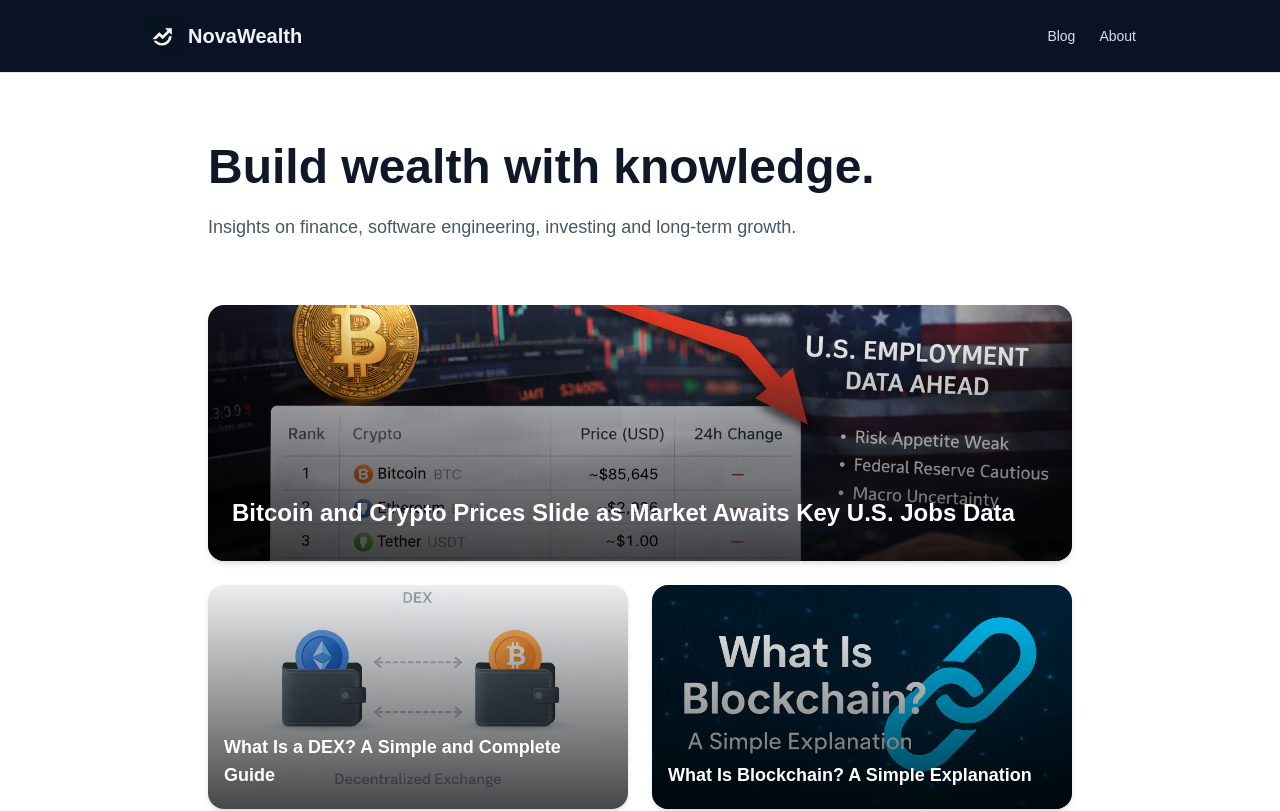
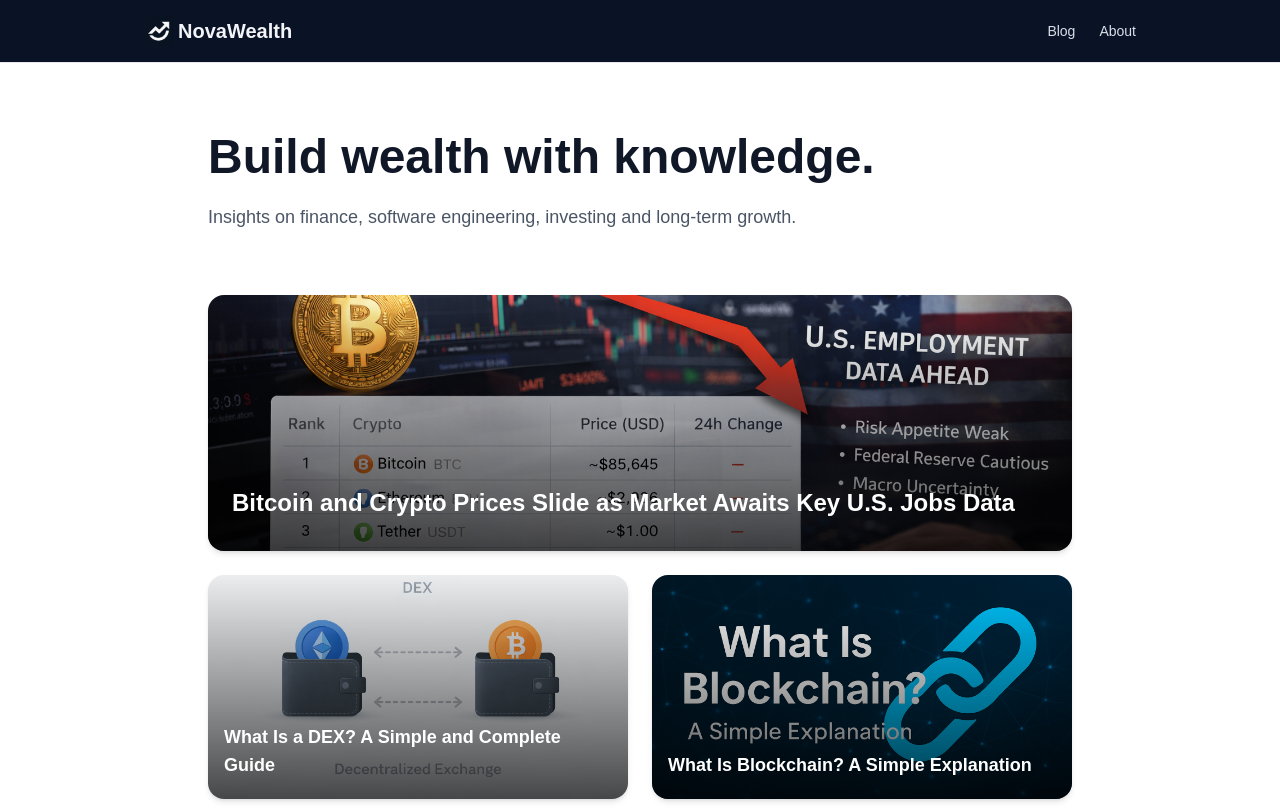
Before and after one commit to StephanieGuimaraes/NovaWealth-Frontend, a Next.js app: page / in a window 1280 px wide. Shown: the top 811 px of the page. Built offline with nearby package versions, Linux system fonts and the light colour scheme.

Commit message:
fix new logo

```diff
--- a/components/Header.tsx
+++ b/components/Header.tsx
@@ -10,8 +10,8 @@ export default function Header() {
           <Image
             src="/IconLogo.png"
             alt="NovaWealth logo"
-            width={40}
-            height={40}
+            width={30}
+            height={30}
           />
           <span className="text-xl font-bold leading-tight text-[#F2F4F7]">NovaWealth</span>
         </Link>
```
Also changed, not shown: public/IconLogo.png.
